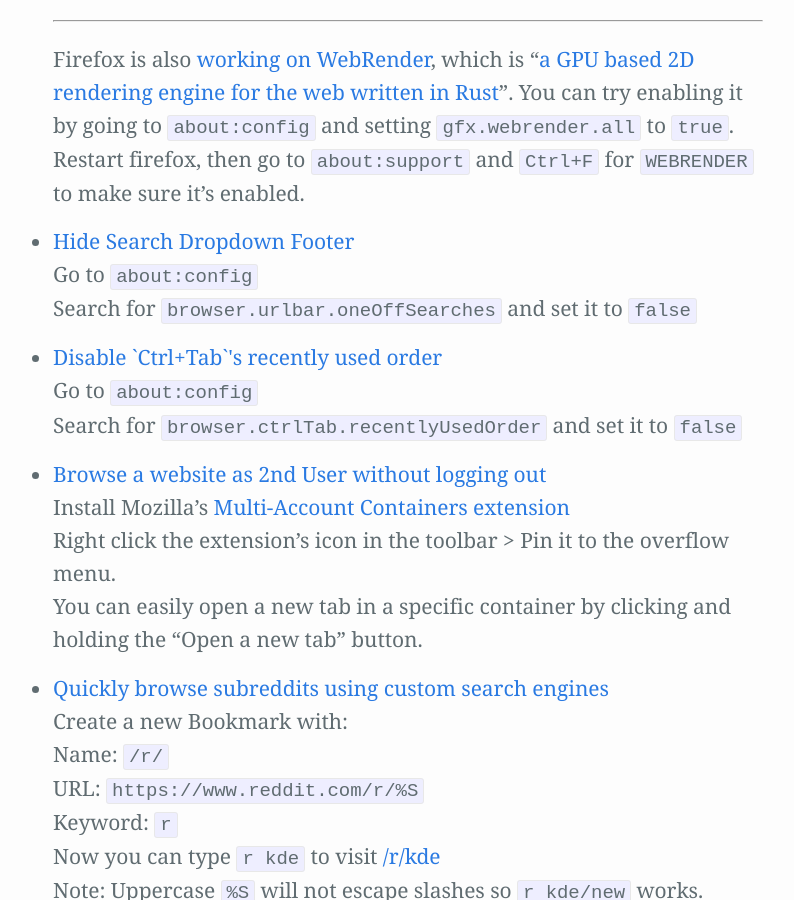
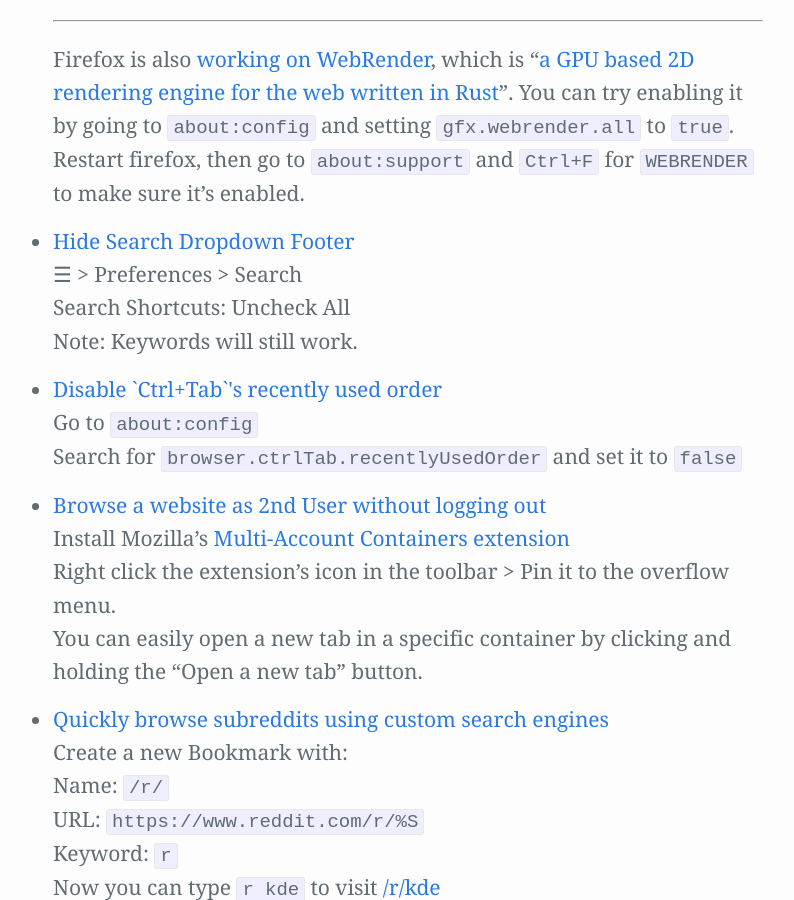
Before and after one commit to Zren/zren.github.io, a Jekyll site: the page built from kde_tips/tips.md, in a window 1280 px wide and 900 px high, scrolled down 13968 px. Shown: the whole window, without its empty margins (247-1041 px from the left). Built offline with Jekyll 4.4.1, drawn with Linux system fonts in a browser that asks for light colours; our own code applies the rules of GitHub Pages for plain Markdown files.

Commit message:
Update Firefox OneOff Search Shortcuts tip

```diff
--- a/kde_tips/tips.md
+++ b/kde_tips/tips.md
@@ -511,8 +511,9 @@
 {% endcapture%}{% include tip.html label=label contents=contents %}
 
 {% capture label %}Hide Search Dropdown Footer{% endcapture %}{% capture contents %}
-  Go to `about:config`
-  Search for `browser.urlbar.oneOffSearches` and set it to `false`
+  ☰ > Preferences > Search
+  Search Shortcuts: Uncheck All
+  Note: Keywords will still work.
 {% endcapture%}{% include tip.html label=label contents=contents %}
 
 {% capture label %}Disable `Ctrl+Tab`'s recently used order{% endcapture %}{% capture contents %}
```
